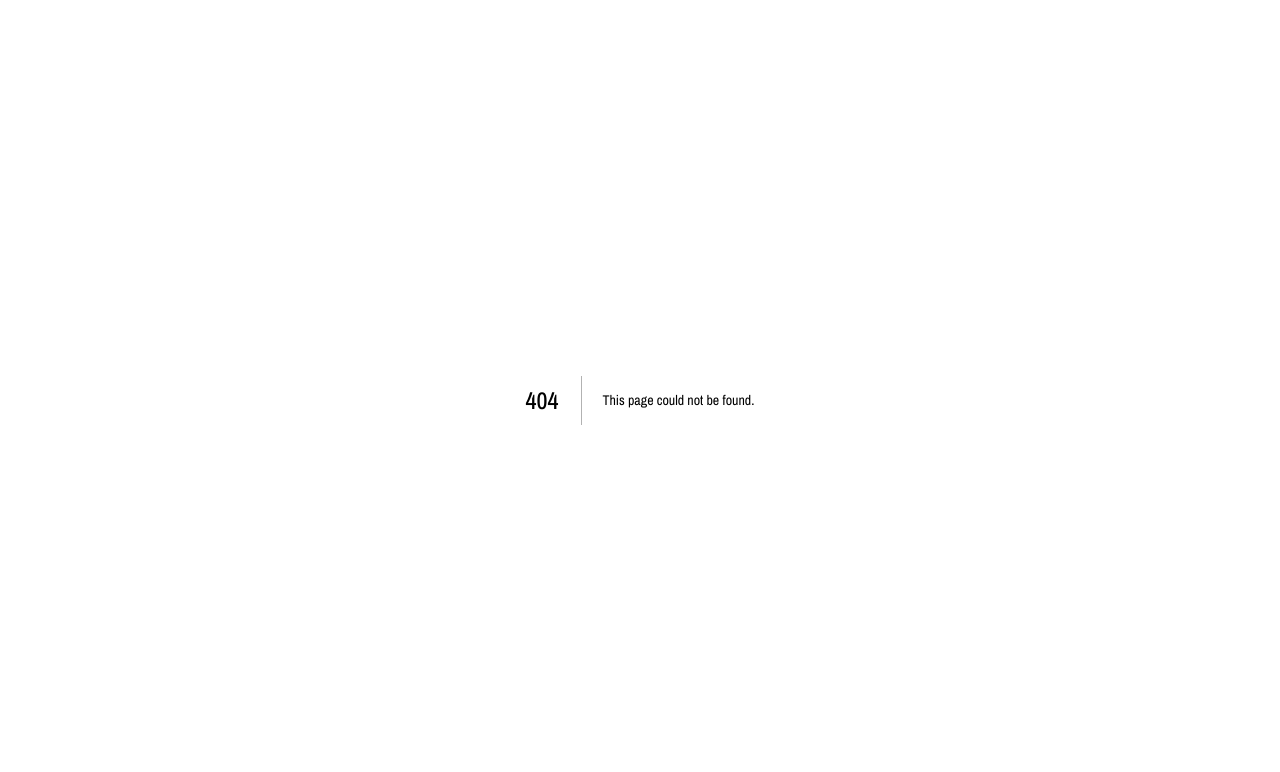
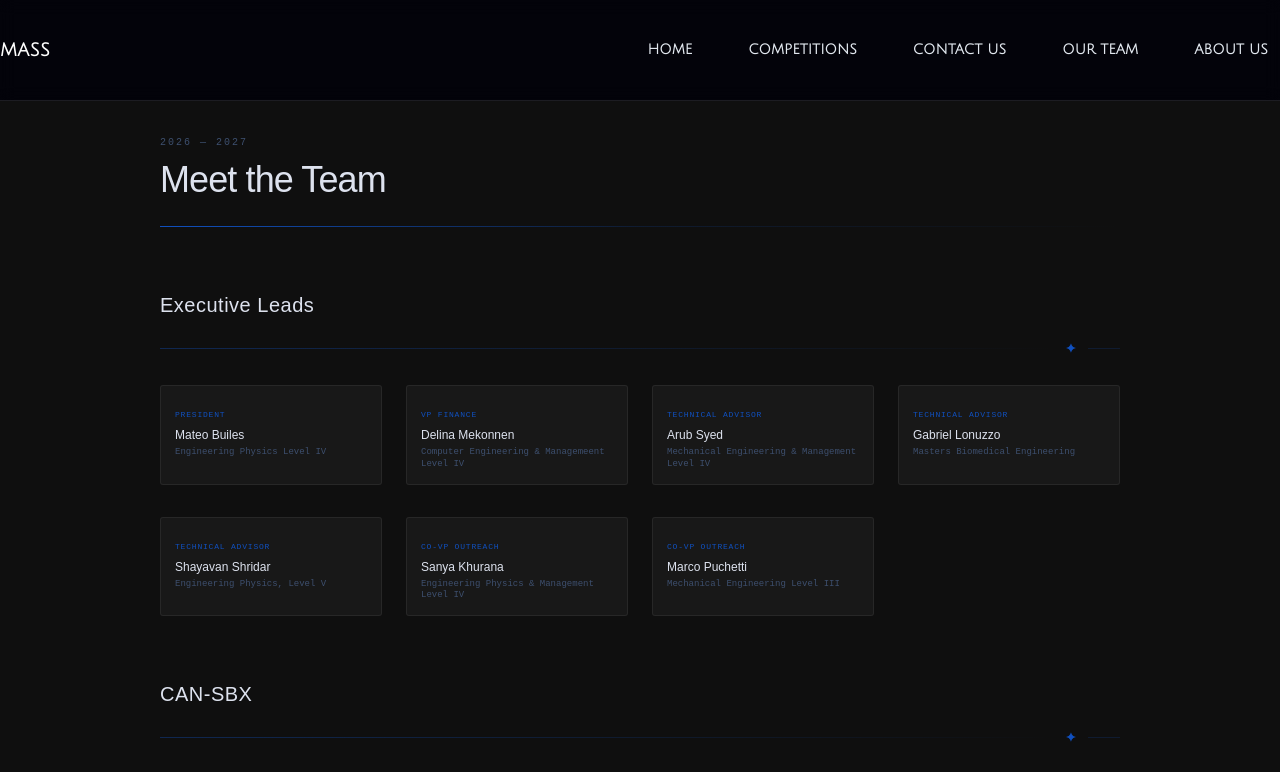
Before and after one commit to McMaster-Advanced-Space-Systems/mass-website, a Next.js app: page /mass-team in a window 1280 px wide. Before the commit this address had no page. Shown: the top 772 px of the page. Built offline with nearby package versions, Linux system fonts and the light colour scheme; a web font is replaced by a local one.

Commit message:
completely changed layout and updated cards

```diff
--- /dev/null
+++ b/app/mass-team/page.tsx
@@ -0,0 +1,182 @@
+"use client";
+
+import { useState } from "react";
+
+import Nav from "../nav";
+import Footer from "../footer";
+
+
+type TeamMember = {
+  id: string;
+  name: string;
+  role: string;
+  program: string;
+  imageUrl: string;
+};
+const executiveTeam: TeamMember[] = [
+    { id: "e1", name: "Mateo Builes", role: "President", program: "Engineering Physics Level IV", imageUrl: "#" },
+    { id: "e2", name: "Delina Mekonnen", role: "VP Finance", program: "Computer Engineering & Managemeent Level IV", imageUrl: "#"},
+    { id: "e3", name: "Arub Syed", role: "Technical Advisor", program: "Mechanical Engineering & Management Level IV", imageUrl: "#"},
+    { id: "e4", name: "Gabriel Lonuzzo", role: "Technical Advisor", program: "Masters Biomedical Engineering", imageUrl: "#"},
+    { id: "e5", name: "Shayavan Shridar", role: "Technical Advisor", program: "Engineering Physics, Level V", imageUrl: "#"},
+    { id: "e6", name: "Sanya Khurana", role: "Co-VP Outreach", program: "Engineering Physics & Management Level IV", imageUrl: "#"},
+    { id: "e7", name: "Marco Puchetti", role: "Co-VP Outreach", program: "Mechanical Engineering Level III", imageUrl: "#"},
+];
+
+const can_sbxLeads: TeamMember[] = [
+  { id: "c1", name: "Tharani Elilvannan", role: "Co-Project Manager", program: "Electrical Engineering Level III", imageUrl: "#" },
+  { id: "c2", name: "Chloe Hoang", role: "Co-Project Manager", program: "Engineering Physics level IV", imageUrl: "#" },
+  { id: "c3", name: "Parul Hedau", role: "Electrical Design Team Lead", program: "Science Lead Level IV", imageUrl: "#" },
+];
+
+const stellarscopeLeads: TeamMember[] = [
+  { id: "s1", name: "Kamyar Lakdashti", role: "Project Manager", program: "Electrical Engineering Level IV", imageUrl: "#" },
+  { id: "s2", name: "Dhavin Tandon", role: "Electrical Engineering Team Lead", program: "Electrical Engineering Team Lead", imageUrl: "#" },
+  { id: "s3", name: "Marco Puchetti", role: "Mechanical Engineering Team Lead", program: "Mechanical Engineering Level III", imageUrl: "#" },
+];
+
+const StarDot = ({ color }: { color: string }) => (
+  <svg width="10" height="10" viewBox="0 0 100 100" fill={color} xmlns="http://www.w3.org/2000/svg">
+    <path d="M50 0 C50 0 54 42 100 50 C54 58 50 100 50 100 C50 100 46 58 0 50 C46 42 50 0 50 0Z" />
+  </svg>
+);
+
+{
+  /* team cards */
+}
+const TeamCard = ({ member, accent }: { member: TeamMember; accent: string }) => {
+  const [hovered, setHovered] = useState(false);
+  return (
+    <div
+      className="flex flex-col transition-all duration-200"
+      style={{
+        background: "#181818",
+        border: `1px solid ${hovered ? accent + "50" : "#ffffff10"}`,
+        borderRadius: "3px",
+        padding: "14px",
+        transform: hovered ? "translateY(-2px)" : "translateY(0)",
+      }}
+      onMouseEnter={() => setHovered(true)}
+      onMouseLeave={() => setHovered(false)}
+    >
+
+      {/* Role */}
+      <div className="mb-1">
+        <span
+          className="tracking-widest uppercase"
+          style={{ fontFamily: "'Space Mono', monospace", color: accent, fontSize: "8px" }}
+        >
+          {member.role}
+        </span>
+      </div>
+
+      {/* Name */}
+      <p
+        className="leading-tight mb-1"
+        style={{ fontFamily: "'Michroma', sans-serif", color: "#dde2ee", fontSize: "12px" }}
+      >
+        {member.name}
+      </p>
+
+      {/* Program */}
+      <p
+        className="leading-tight"
+        style={{ fontFamily: "'Space Mono', monospace", color: "#3d4f6e", fontSize: "9px" }}
+      >
+        {member.program}
+      </p>
+    </div>
+  );
+};
+
+const SectionDivider = ({ accent }: { accent: string }) => (
+  <div className="flex items-center gap-3 mb-8">
+    <div className="h-px flex-1" style={{ background: `linear-gradient(to right, ${accent}60, transparent)` }} />
+    <StarDot color={accent} />
+    <div className="h-px w-8" style={{ background: `${accent}30` }} />
+  </div>
+);
+
+interface TeamSectionProps {
+  title: string;
+  members: TeamMember[];
+  accent: string;
+  columns?: number;
+}
+
+const TeamSection = ({title, members, accent, columns = 4 }: TeamSectionProps) => (
+  <section className="mb-16">
+    <div className="mb-6">
+      <h2
+        className="text-xl tracking-wide"
+        style={{ fontFamily: "'Michroma', sans-serif", color: "#dde2ee" }}
+      >
+        {title}
+      </h2>
+    </div>
+    <SectionDivider accent={accent} />
+    <div
+      className="grid gap-x-6 gap-y-8"
+      style={{ gridTemplateColumns: `repeat(${columns}, minmax(0, 1fr))` }}
+    >
+      {members.map((m) => (
+        <TeamCard key={m.id} member={m} accent={accent} />
+      ))}
+    </div>
+  </section>
+);
+
+
+export default function MassTeam() {
+  return (
+    <div className="min-h-full" style={{ background: "#0f0f0f" }}>
+      <div className="max-w-5xl mx-auto px-8 py-16">
+
+        <Nav />
+
+        {/* Title */}
+        <header className="mt-16 mb-16 flex flex-col gap-4">
+
+          <div className="mt-2">
+            <p
+              className="text-xs tracking-[0.2em] uppercase mb-2"
+              style={{ fontFamily: "'Space Mono', monospace", color: "#3d4f6e", fontSize: "10px" }}
+            >
+              2026 — 2027
+            </p>
+            <h1
+              className="text-3xl md:text-4xl tracking-tight leading-tight"
+              style={{ fontFamily: "'Michroma', sans-serif", color: "#dde2ee" }}
+            >
+              Meet the Team
+            </h1>
+          </div>
+
+          <div className="h-px mt-2" style={{ background: "linear-gradient(to right, #1050bf, #1050bf30, transparent)" }} />
+        </header>
+
+        {/* Sections */}
+        <TeamSection
+          title="Executive Leads"
+          members={executiveTeam}
+          accent="#1050bf"
+          columns={4}
+        />
+        <TeamSection
+          title="CAN-SBX"
+          members={can_sbxLeads}
+          accent="#1050bf"
+          columns={4}
+        />
+        <TeamSection
+          title="StellarScope"
+          members={stellarscopeLeads}
+          accent="#1050bf"
+          columns={4}
+        />
+
+      <Footer />
+       </div>
+    </div>
+  );
+}
```
